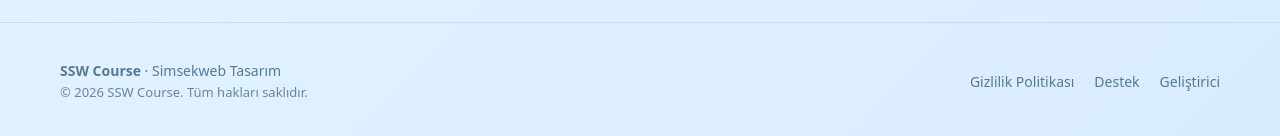
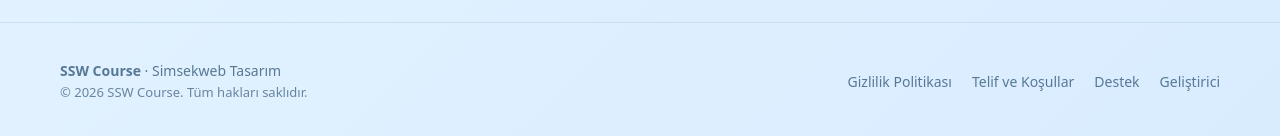
Before and after one commit to esimsekweb-spec/ssw-course, a plain HTML site: page index.html in a window 1280 px wide. Shown: the part 3938-4074 px from the top of the page. Drawn offline with Linux system fonts and the light colour scheme.

Commit message:
legal(web): link official usage and copyright terms in footer

```diff
--- a/index.html
+++ b/index.html
@@ -79,5 +79,5 @@ header{position:sticky;top:0;z-index:10;background:#ffffffdb;backdrop-filter:blu
 <article class="faqItem"><h3>SSW Course Google Play'den indirilebilir mi?</h3><p>Android sürümü şu anda kapalı test aşamasındadır. Herkese açık Google Play bağlantısı kullanıma sunulduğunda burada duyurulacaktır.</p></article>
 </div></div></section>
 <section class="section"><div class="container"><div class="closing"><div><h2>Pratik İngilizceye yer aç.</h2><p>Milo ile temel öğrenme ücretsizdir. Reklamlı sürümler ve ilerideki Premium özellikleri ayrıca açıklanacaktır.</p></div><a class="btn" href="support.html">SSW Course hakkında</a></div></div></section>
-</main><footer><div class="container foot"><div><b>SSW Course</b> · Simsekweb Tasarım <div class="langNote">© 2026 SSW Course. Tüm hakları saklıdır.</div></div><div class="footerlinks"><a href="privacy.html">Gizlilik Politikası</a><a href="support.html">Destek</a><a href="https://simsekweb.net" rel="noopener noreferrer">Geliştirici</a></div></div></footer>
+</main><footer><div class="container foot"><div><b>SSW Course</b> · Simsekweb Tasarım <div class="langNote">© 2026 SSW Course. Tüm hakları saklıdır.</div></div><div class="footerlinks"><a href="privacy.html">Gizlilik Politikası</a><a href="terms.html">Telif ve Koşullar</a><a href="support.html">Destek</a><a href="https://simsekweb.net" rel="noopener noreferrer">Geliştirici</a></div></div></footer>
 </body></html>
```
